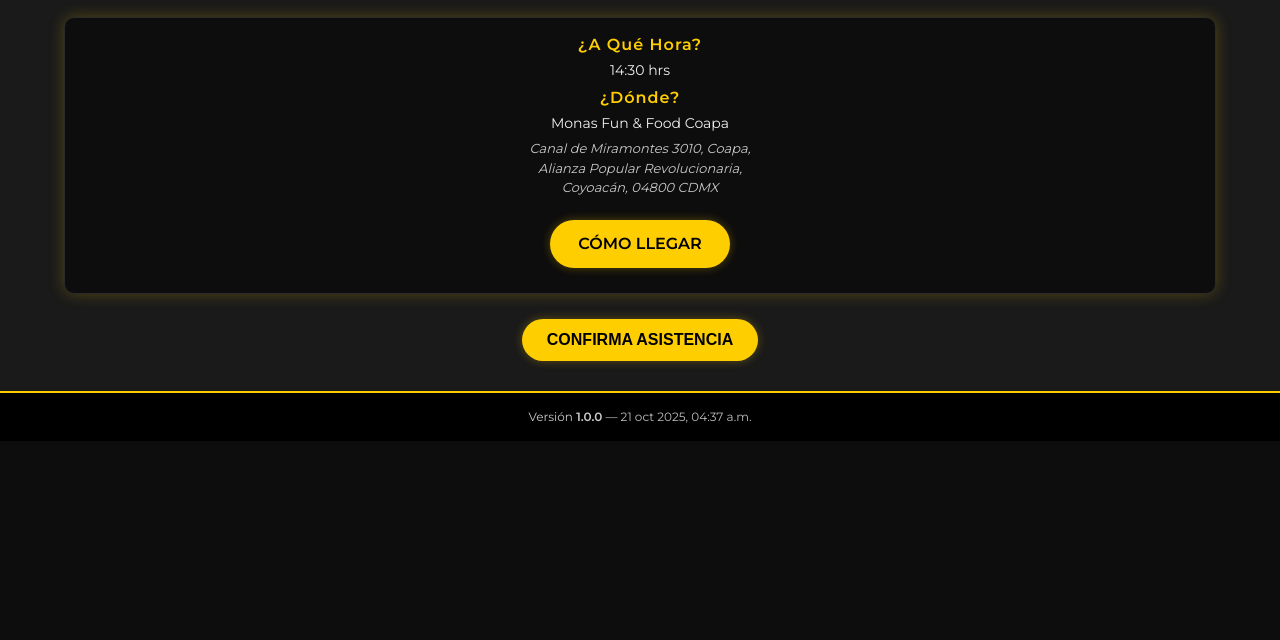
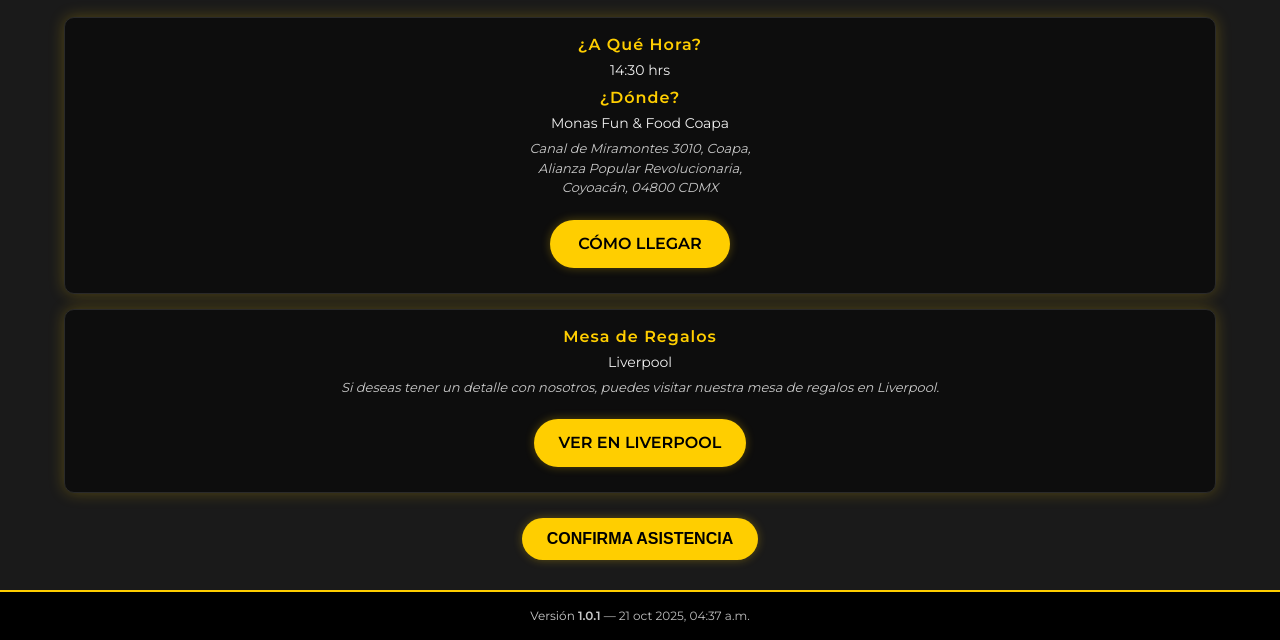
Before and after one commit to JulianYEliasFEST/invitacion-JulianYEliasFEST, a plain HTML site: page index.html in a window 1280 px wide. Shown: the part 471-1111 px from the top of the page. Before the commit the page ends 912 px from the top, so only its background shows below. Drawn offline with Linux system fonts and the light colour scheme.

Commit message:
Add the section "Mesa Regalos"
Added a new section for gift registry with details and link.

```diff
--- a/index.html
+++ b/index.html
@@ -253,6 +253,15 @@
       <a class="map-button" href="https://maps.app.goo.gl/frCFEBfXq3JoSasw8" target="_blank" rel="noopener noreferrer">Cómo llegar</a>
     </div>
 
+    <!-- NUEVA SECCIÓN: Mesa de Regalos -->
+    <div class="event-card">
+      <div class="event-type">Mesa de Regalos</div>
+      <div class="event-time">Liverpool</div>
+      <div class="event-location">Si deseas tener un detalle con nosotros, puedes visitar nuestra mesa de regalos en Liverpool.</div>
+      <a class="map-button" href="https://mesaderegalos.liverpool.com.mx/milistaderegalos/51780014" target="_blank" rel="noopener noreferrer">Ver en Liverpool</a>
+    </div>
+    <!-- FIN SECCIÓN -->
+
     <button class="confirm-button" onclick="openModal()">Confirma asistencia</button>
   </div>
 
@@ -332,7 +341,7 @@
 
   <!-- Footer dinámico -->
   <footer id="siteFooter">
-    Versión <strong>1.0.0</strong> —
+    Versión <strong>1.0.1</strong> —
     <time id="versionDate" style="font-size:12px;color:#bdbdbd;"></time>
   </footer>
 
```
